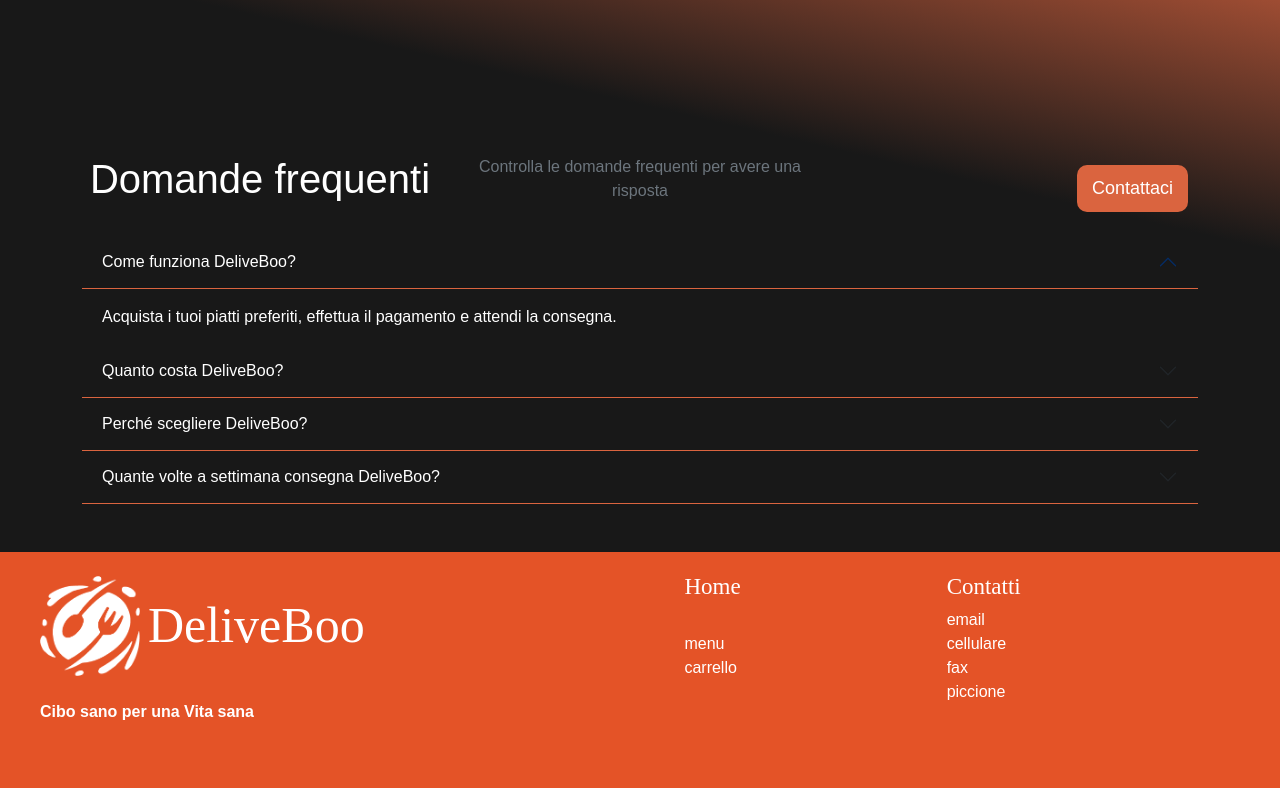
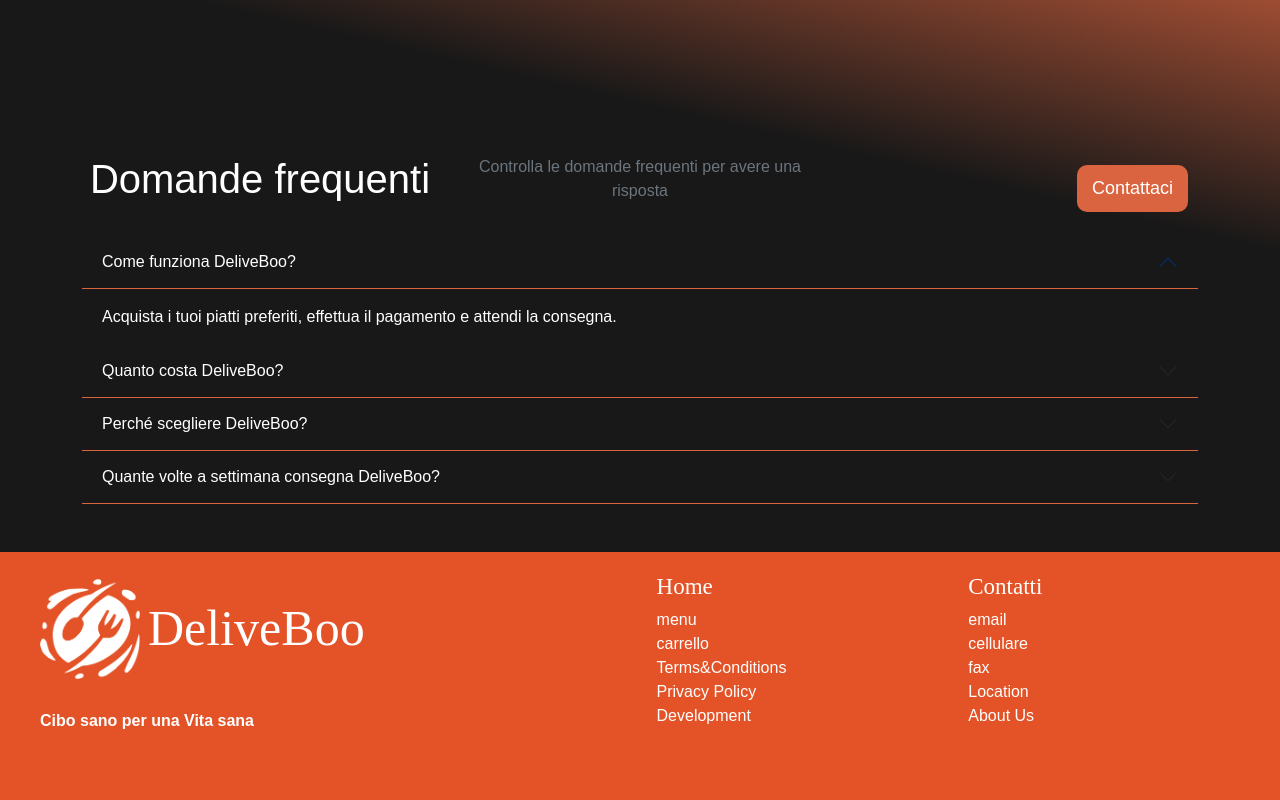
Before and after one commit to xJustFox/vite-deliveboo, a Vue app: page / in a window 1280 px wide. Shown: the part 1713-2513 px from the top of the page. Built offline with nearby package versions, Linux system fonts and the light colour scheme; no server answers; a web font is replaced by a local one.

Commit message:
modifica voci footer

```diff
--- a/src/components/AppFooter.vue
+++ b/src/components/AppFooter.vue
@@ -60,6 +60,9 @@ export default {
                                    <ul class="list-unstyled">
                                         <li>menu</li>
                                         <li>carrello</li>
+                                        <li>Terms&Conditions</li>
+                                        <li>Privacy Policy</li>
+                                        <li>Development</li>
                                    </ul>
                               </li>
                               <li class="px-2">
@@ -70,7 +73,8 @@ export default {
                                         <li>email</li>
                                         <li>cellulare</li>
                                         <li>fax</li>
-                                        <li>piccione</li>
+                                        <li>Location</li>
+                                        <li>About Us</li>
                                    </ul>
                               </li>
 
```
